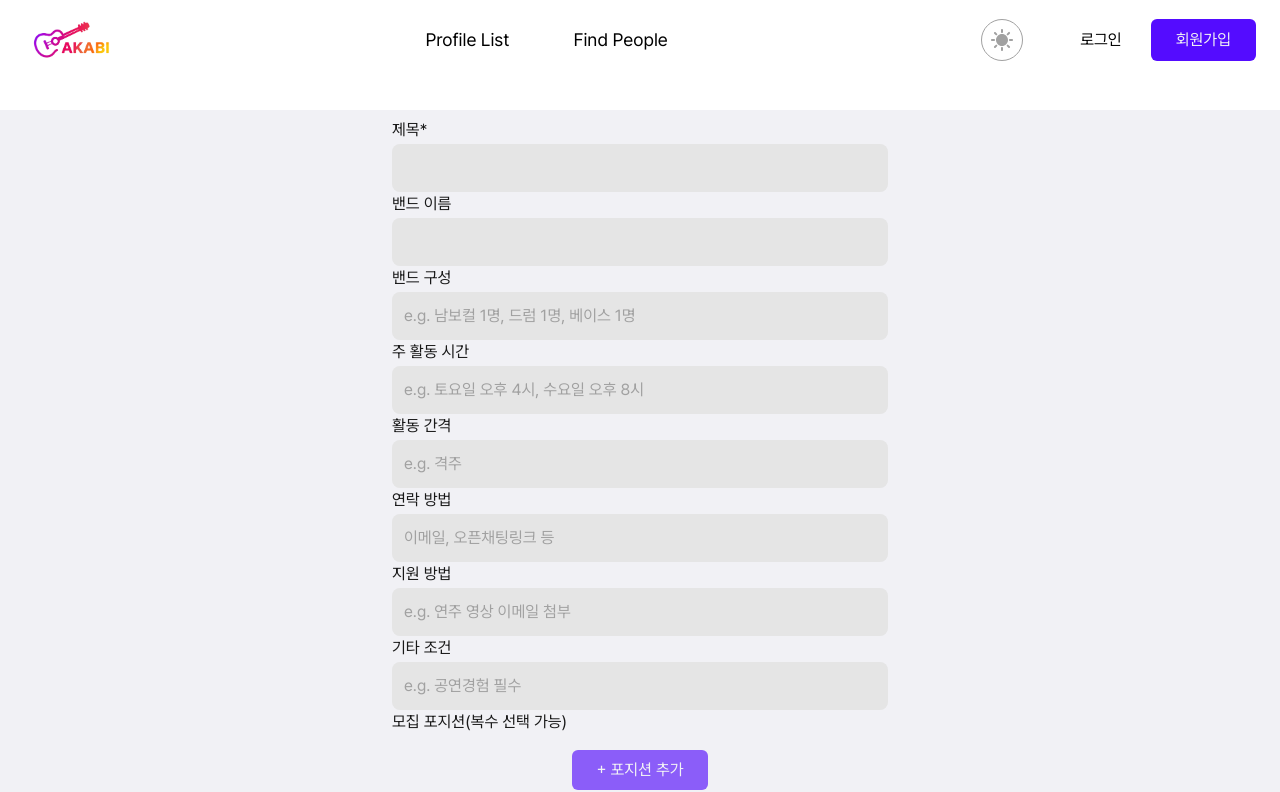
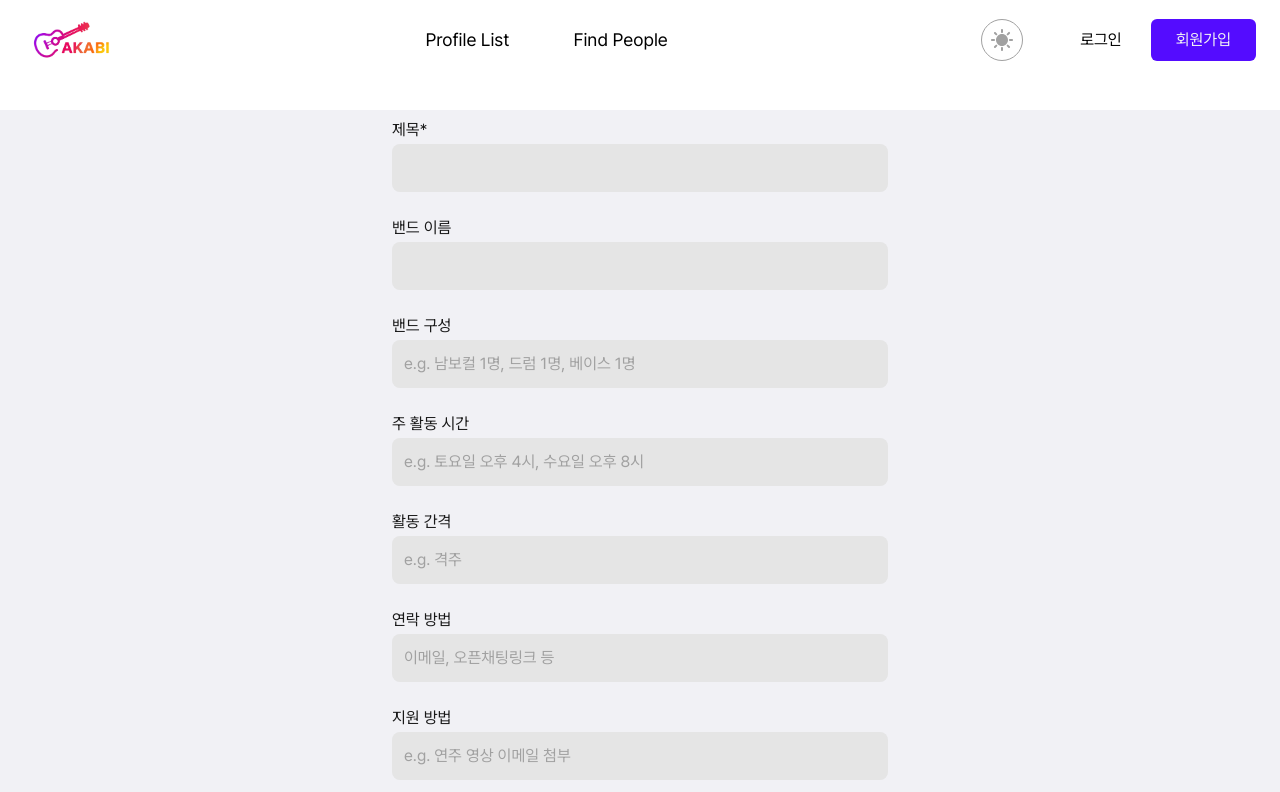
Before and after one commit to env-project/frontend, a React (Vite) app: page /recruitment-post/new-post in a window 1280 px wide. Shown: the top 792 px of the page. Built offline with nearby package versions, Linux system fonts and the light colour scheme.

Commit message:
#161 feat: 스타일 적용

```diff
--- a/src/pages/recruitment-post/RecruitmentNewPost.tsx
+++ b/src/pages/recruitment-post/RecruitmentNewPost.tsx
@@ -39,7 +39,11 @@ export default function RecruitmentNewPost() {
         className="flex flex-col items-center jsutify-start space-y-6 w-full p-2 max-w-lg"
         onSubmit={handleSubmit(onSubmit)}
       >
-        <RecruitmentFormInputs onImageChange={onImageChange} formData={formData} />
+        <RecruitmentFormInputs
+          onImageChange={onImageChange}
+          formData={formData}
+          className="flex flex-col items-center jsutify-start space-y-6 w-full"
+        />
 
         <Button type="submit">
           <Text className="text-text-on-dark">제출</Text>
```
